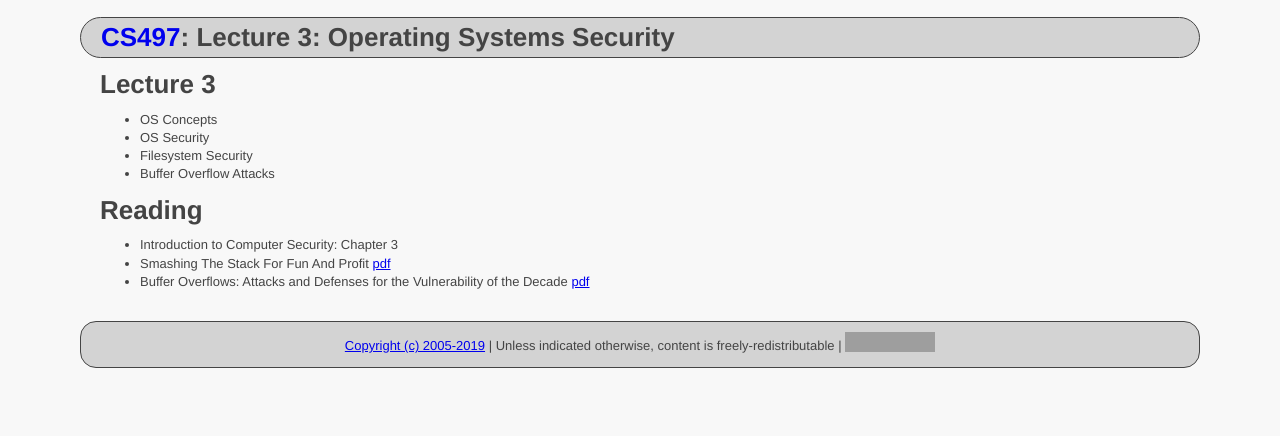
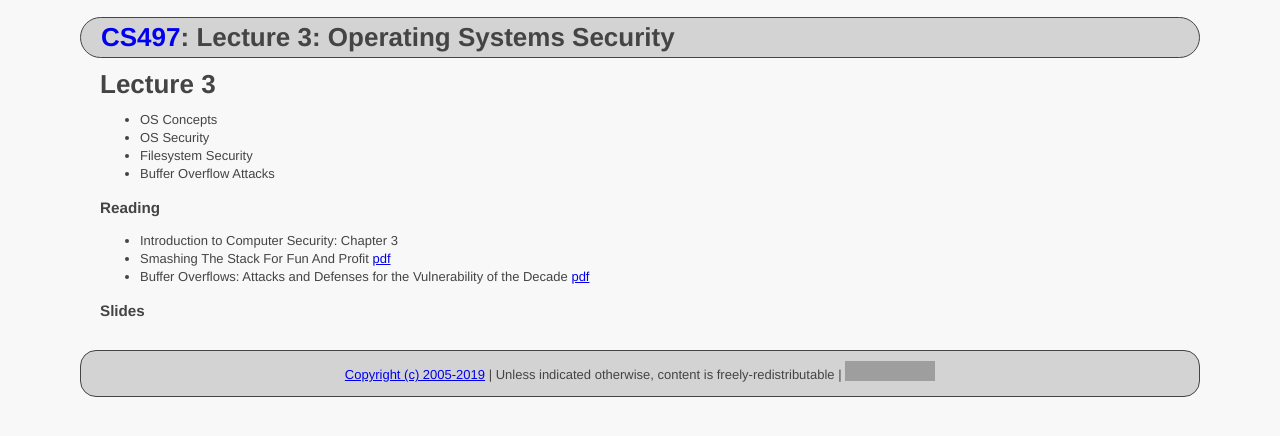
Before and after one commit to ycpcs/cs497-spring2019, a Jekyll site: the page built from lectures/lecture03.md, in a window 1280 px wide. Shown: the top 436 px of the page. Built offline with Jekyll 4.4.1, drawn with Linux system fonts in a browser that asks for light colours; grey boxes are pictures that could not be loaded.

Commit message:
Update lecture03.md

```diff
--- a/lectures/lecture03.md
+++ b/lectures/lecture03.md
@@ -11,8 +11,10 @@ title: "Lecture 3: Operating Systems Security"
 - Filesystem Security
 - Buffer Overflow Attacks
 
-# Reading
+### Reading
 
 - Introduction to Computer Security: Chapter 3
 - Smashing The Stack For Fun And Profit [pdf](http://www-inst.eecs.berkeley.edu/~cs161/fa08/papers/stack_smashing.pdf)
 - Buffer Overflows: Attacks and Defenses for the Vulnerability of the Decade [pdf](cowan.pdf)
+
+### Slides
```
